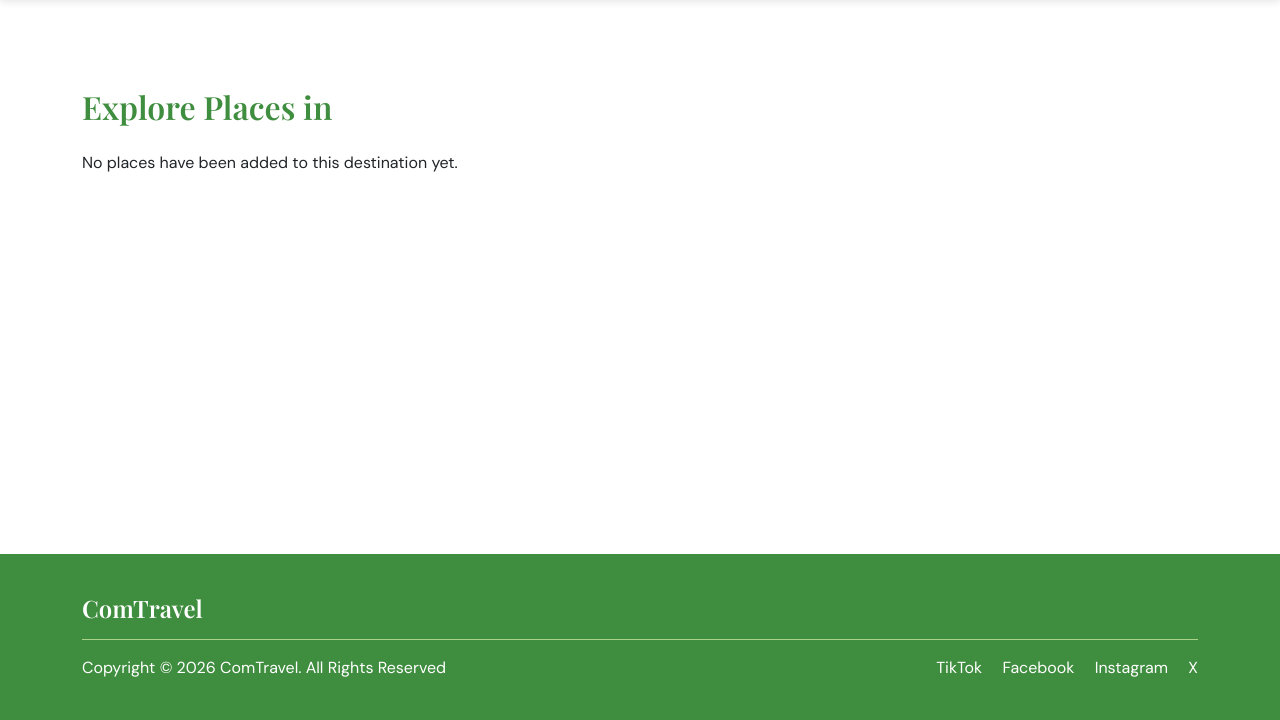
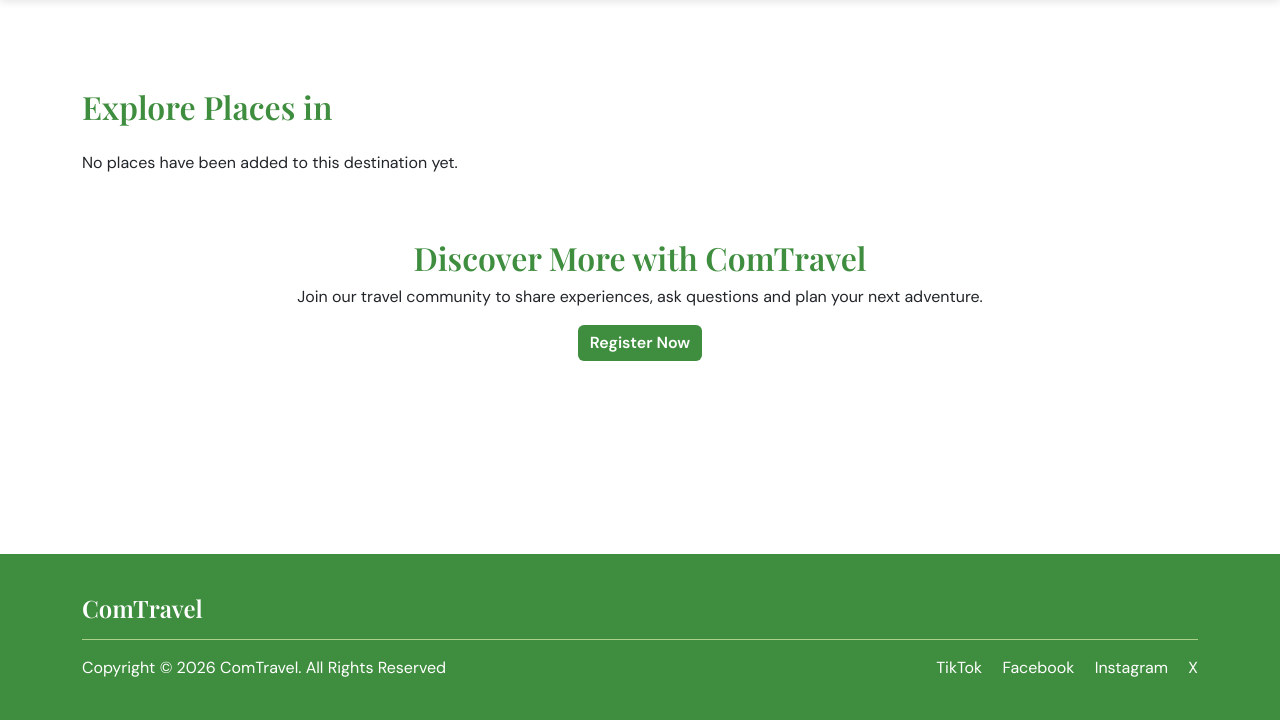
Before and after one commit to ShanySB/django_comtravel, a Django app: template destinations/templates/destinations/destination_detail.html in a window 1280 px wide. Shown: the part 80-800 px from the top of the page. Run offline with Django 4.2, Linux system fonts and the light colour scheme; the template is opened without the code that fills it, so the values that code supplies are empty.

Commit message:
Added register section to destinations-detail pages

```diff
--- a/destinations/templates/destinations/destination_detail.html
+++ b/destinations/templates/destinations/destination_detail.html
@@ -63,6 +63,23 @@
             {% endfor %}
         </div>
     </div>
+
+{% comment %} Visitor registration call to action {% endcomment %}
+{% if not user.is_authenticated %}
+    <section class="registration-section py-5">
+        <div class="container text-center">
+            <h2>Discover More with ComTravel</h2>
+            <p>
+                Join our travel community to share experiences,
+                ask questions and plan your next adventure.
+            </p>
+            <a href="{% url 'account_signup' %}"
+                class="btn destination-btn">
+                Register Now
+            </a>
+        </div>
+    </section>
+{% endif %}
 </section>
 
 {% endblock %}
```
